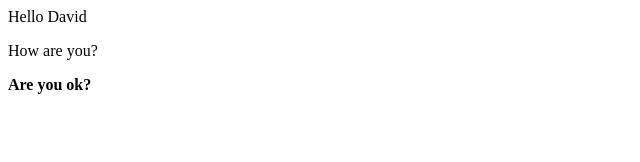
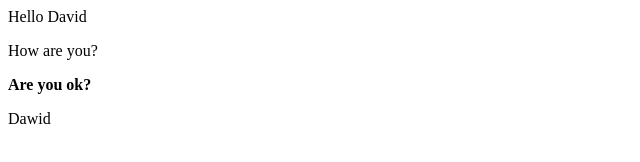
Before and after one commit to Szoker6/trainingGit, a plain HTML site: page index.html in a window 1280 px wide. Shown: the full height of the page, 0-640 px from the left. Drawn offline with Linux system fonts and the light colour scheme.

Commit message:
add conflict line

```diff
--- a/index.html
+++ b/index.html
@@ -2,4 +2,5 @@
     Hello David
     <p>How are you?</p>
     <b>Are you ok?</b>
+    <p>Dawid</p>
 </div>
```
